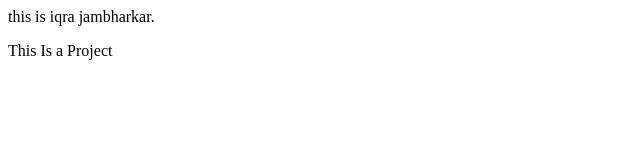
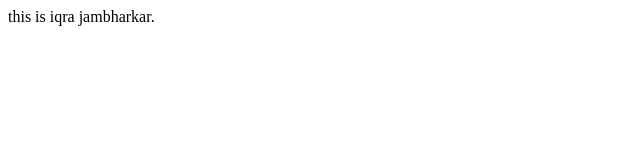
Before and after one commit to Tamsil-sarnobat/Project, a plain HTML site: page index.html in a window 1280 px wide. Shown: the full height of the page, 0-640 px from the left. Drawn offline with Linux system fonts and the light colour scheme.

Commit message:
first file added

```diff
--- a/index.html
+++ b/index.html
@@ -1,2 +1 @@
 <p>this is iqra jambharkar.</p>
-<p>This Is a Project</p>
```
